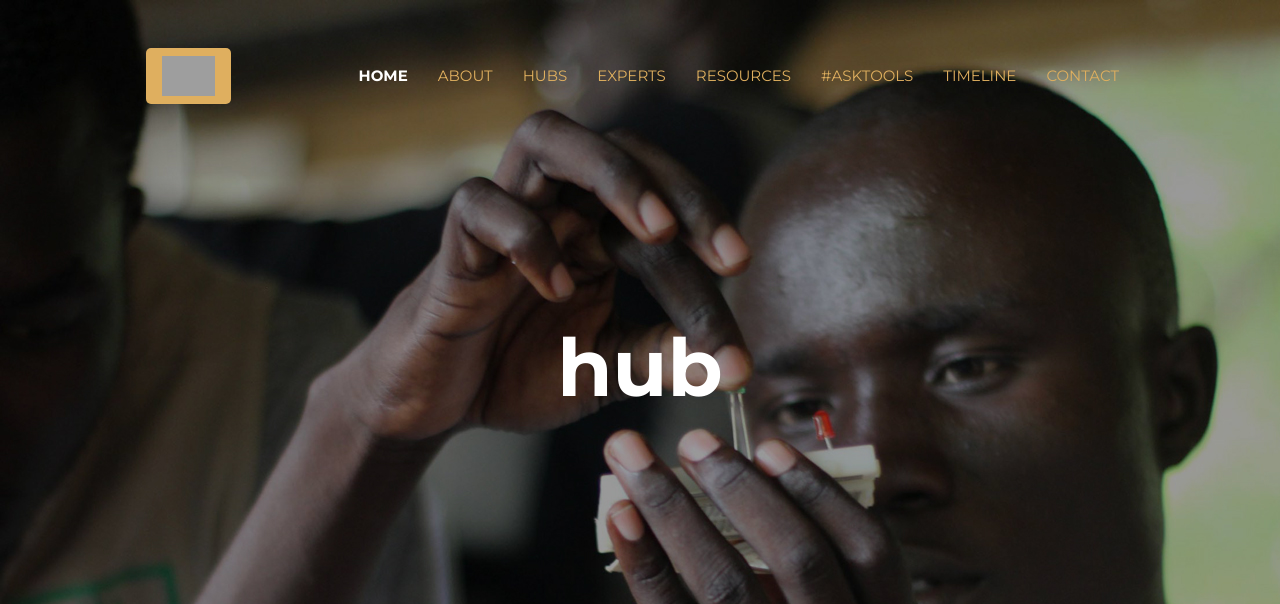
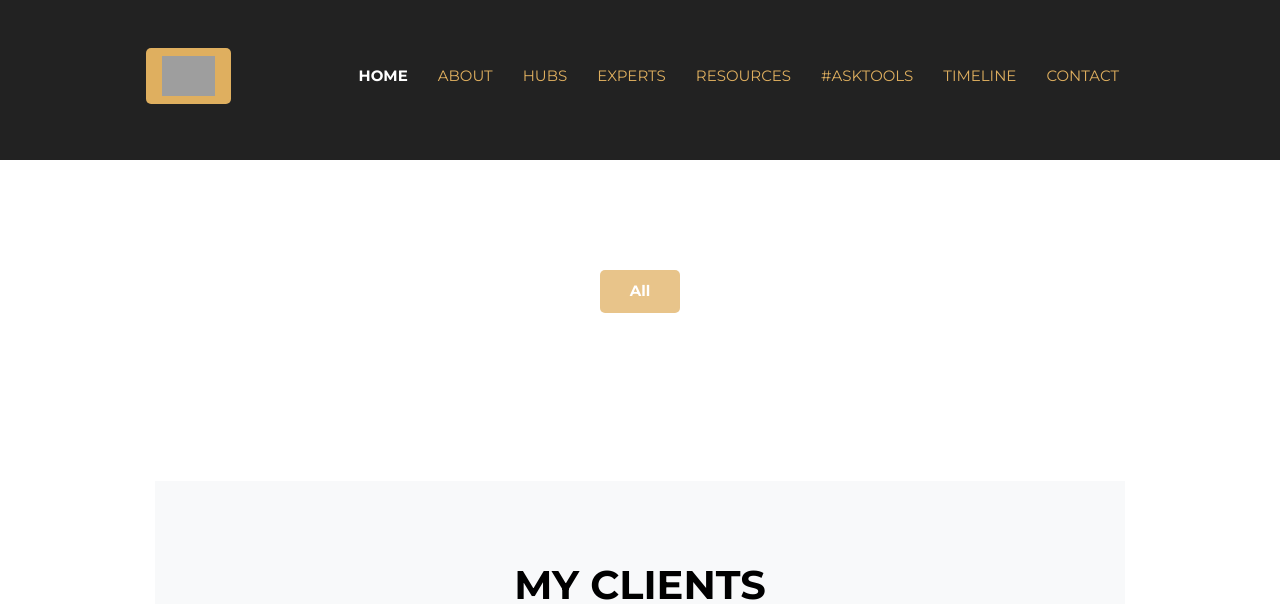
Before and after one commit to ASKnetCommunity/ASKnet.Community, a Jekyll site: the page built from _pages/hub.html, in a window 1280 px wide and 1400 px high. Shown: the top 604 px of the window. Built offline with Jekyll 4.4.1, drawn with Linux system fonts in a browser that asks for light colours; some web fonts are replaced; grey boxes are pictures that could not be loaded.

```diff
--- a/_layouts/page.html
+++ b/_layouts/page.html
@@ -2,17 +2,9 @@
 layout: default
 ---
 
-<!-- page title -->
-<section class="page-title position-relative">
-  <div class="container">
-    <div class="row">
-      <div class="col-12 text-center">
-        <h1 class="text-white ">{{ page.title }}</h1>
-      </div>
-    </div>
-  </div>
+<section class="section hub-nav bg-dark">
 </section>
-<!-- /page title -->
+
 
 <section class="page-content">
   {{ content }}
--- a/assets/scss/_common.scss
+++ b/assets/scss/_common.scss
@@ -318,8 +318,10 @@ textarea.form-control{
 }
 
 .page-content {
-  max-width:700px;
-  margin: 20px auto;
+  max-width:1000px;
+  margin: 30px auto;
+  padding: 0px 15px;
+  min-height: 55vh;
 }
 
 /* /page */
```
Also changed, not shown: imprint.md (added, +9 -0 lines), privacy-policy.md (added, +14 -0 lines).
